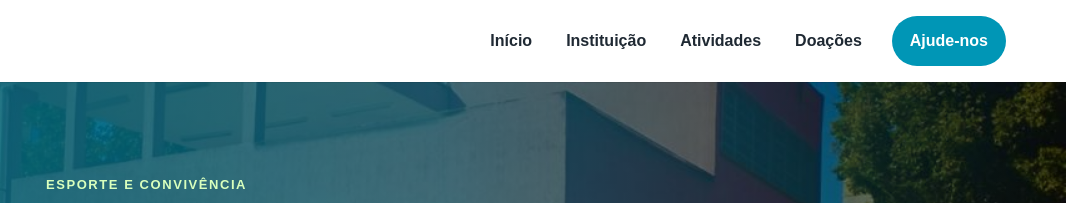
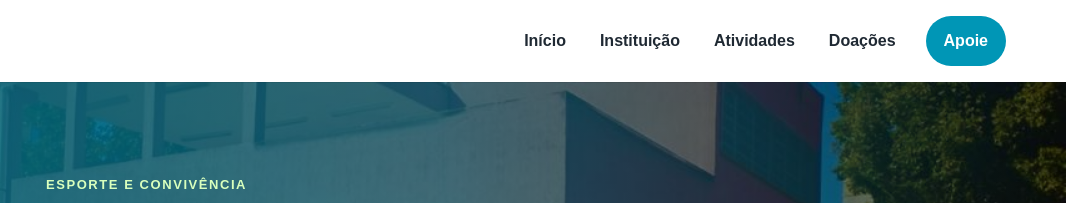
Before and after one commit to isaacjesusjj/PROJETO-EXTENSAO---SANTA-CASA-2026, a plain HTML site: page HTML/Atividades.html in a window 1280 px wide. Shown: the top 203 px of the page, 214-1280 px from the left. Drawn offline with Linux system fonts and the light colour scheme.

Commit message:
Change button text from 'Ajude-nos' to 'Apoie'

```diff
--- a/HTML/Atividades.html
+++ b/HTML/Atividades.html
@@ -14,7 +14,7 @@
     <div class="container header-content">
       <a class="brand" href="../index.html"><img src="../Imagens/LogoColorida.png" alt="Logo da Rede Liga do Bem"></a>
       <nav class="desktop-nav" aria-label="Menu principal"><a href="../index.html">Início</a><a href="./Instituição.html">Instituição</a><a href="./Atividades.html">Atividades</a><a href="./doações.html">Doações</a></nav>
-      <a class="btn btn-primary header-cta" href="./Faleconosco.html">Ajude-nos</a>
+      <a class="btn btn-primary header-cta" href="./Faleconosco.html">Apoie</a>
       <button class="menu-button" type="button" aria-label="Abrir menu" aria-expanded="false" aria-controls="menu-mobile"><span></span><span></span><span></span></button>
     </div>
     <div class="mobile-menu" id="menu-mobile" aria-hidden="true"><div class="mobile-menu-panel"><button class="close-menu-button" type="button" aria-label="Fechar menu">×</button><nav aria-label="Menu mobile"><a href="../index.html">Início</a><a href="./Instituição.html">Instituição</a><a href="./Atividades.html">Atividades</a><a href="./doações.html">Doações</a><a href="./Faleconosco.html">Fale Conosco</a></nav></div></div>
```
